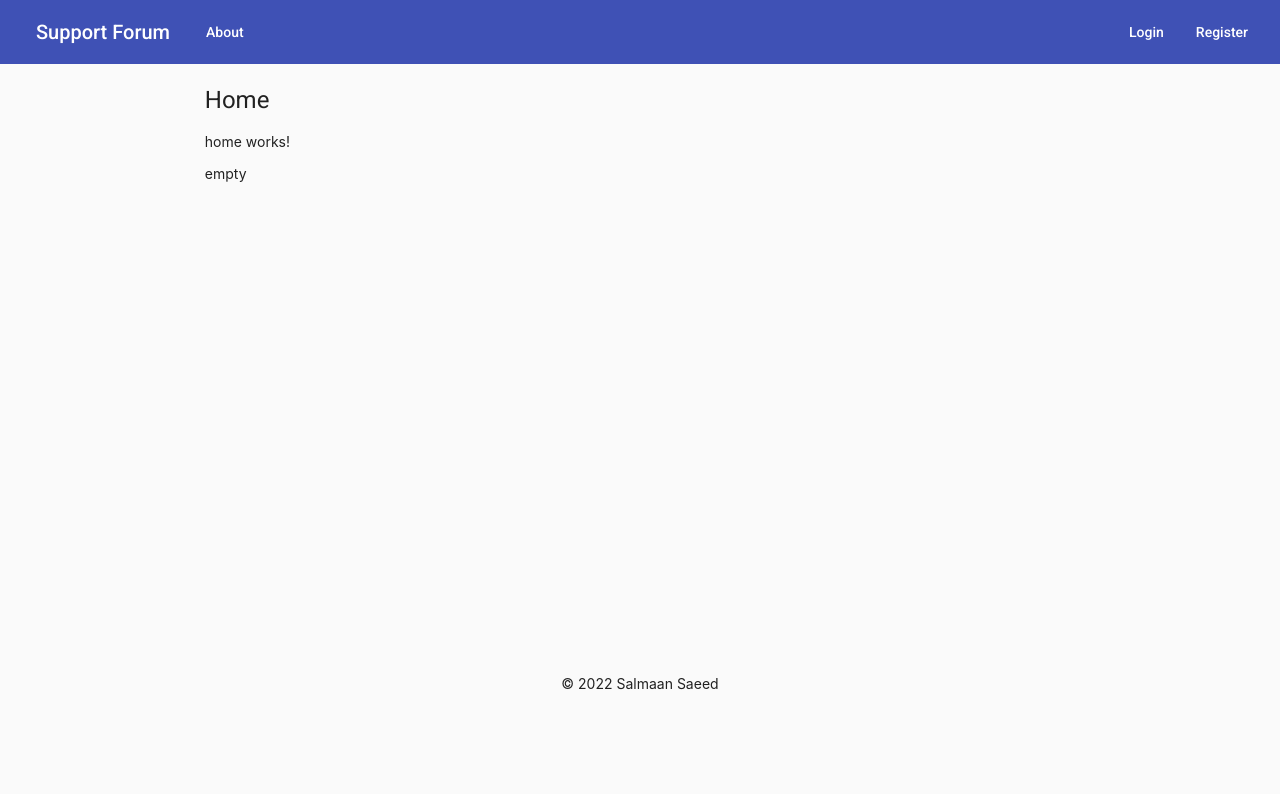
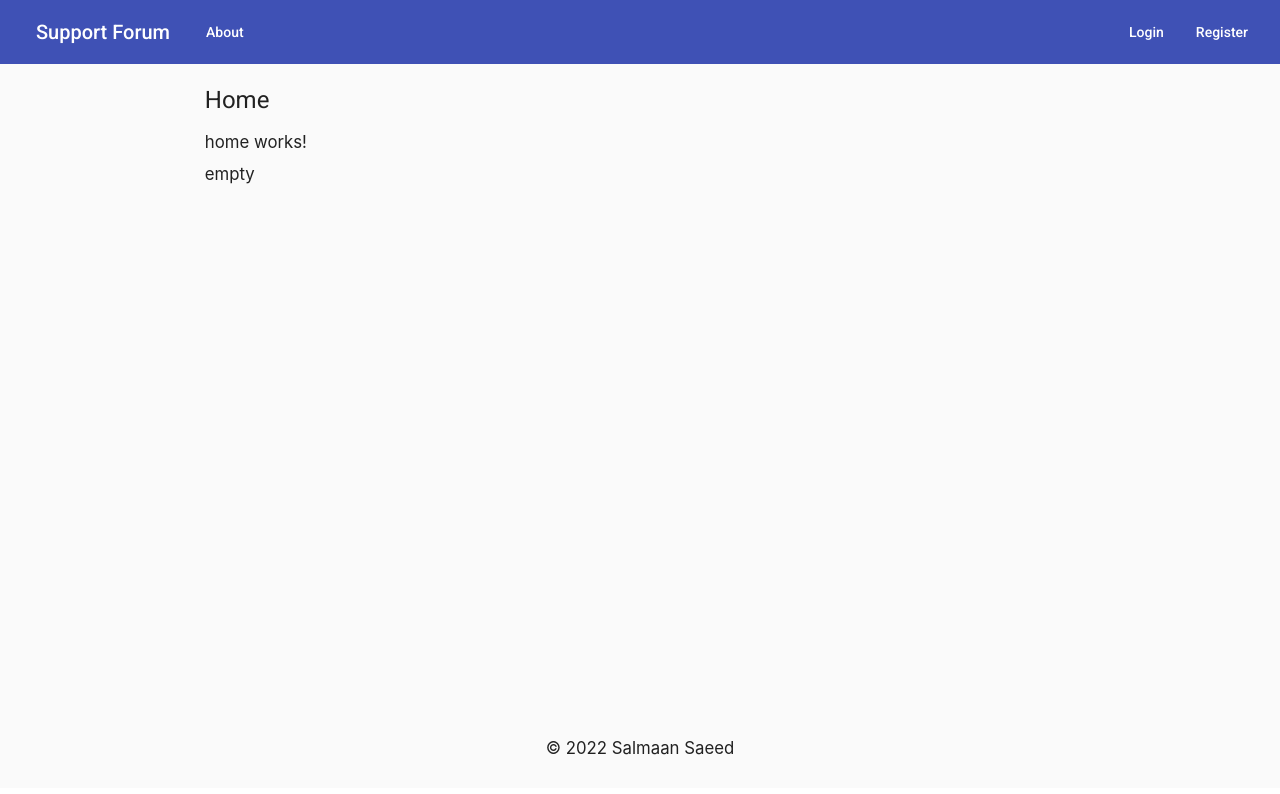
Before and after one commit to sagedemage/SupportForum, an Angular app in the folder frontend/: page / in a window 1280 px wide. Shown: the top 794 px of the page. Built offline with nearby package versions, Linux system fonts and the light colour scheme; no server answers.

Commit message:
Adjusted the font size of the app in the app component css file and removed extra code in the global css file.

```diff
--- a/frontend/angular.json
+++ b/frontend/angular.json
@@ -23,10 +23,10 @@
               "src/assets"
             ],
             "styles": [
-              "./node_modules/@angular/material/prebuilt-themes/indigo-pink.css",
-              "src/styles.css",
+              "node_modules/@angular/material/prebuilt-themes/indigo-pink.css",
               "node_modules/bootstrap/dist/css/bootstrap.min.css",
-              "node_modules/material-design-icons/iconfont/material-icons.css"
+              "node_modules/material-design-icons/iconfont/material-icons.css",
+              "src/styles.css"
             ],
             "scripts": [
               "node_modules/bootstrap/dist/js/bootstrap.bundle.min.js"
@@ -95,9 +95,9 @@
               "src/assets"
             ],
             "styles": [
-              "./node_modules/@angular/material/prebuilt-themes/indigo-pink.css",
-              "src/styles.css",
-              "node_modules/material-design-icons/iconfont/material-icons.css"
+              "node_modules/@angular/material/prebuilt-themes/indigo-pink.css",
+              "node_modules/material-design-icons/iconfont/material-icons.css",
+              "src/styles.css"
             ],
             "scripts": []
           }
--- a/frontend/src/app/app.component.css
+++ b/frontend/src/app/app.component.css
@@ -1,18 +1,18 @@
 :host {
-    font-family: -apple-system, BlinkMacSystemFont, "Segoe UI", Roboto, Helvetica, Arial, sans-serif, "Apple Color Emoji", "Segoe UI Emoji", "Segoe UI Symbol";
-    font-size: 14px;
-    color: #333;
-    box-sizing: border-box;
+    font-family: -apple-system, BlinkMacSystemFont, 'Segoe UI', 'Roboto', 'Oxygen',
+    'Ubuntu', 'Cantarell', 'Fira Sans', 'Droid Sans', 'Helvetica Neue',
+    sans-serif;
     -webkit-font-smoothing: antialiased;
     -moz-osx-font-smoothing: grayscale;
-  }
+    font-size: 1.2em;
+}
 
 .content {
     margin-top: 20px;
     flex-direction: column;
     margin-right: 16%;
     margin-left: 16%;
-    min-height: 70vh;
+    min-height: 78vh;
 	display: flex;
 }
 
--- a/frontend/src/styles.css
+++ b/frontend/src/styles.css
@@ -3,6 +3,3 @@
 .field-full-width {
     width: 100%;
 }
-
-html, body { height: 100%; }
-body { margin: 0; font-family: Roboto, "Helvetica Neue", sans-serif; }
```
